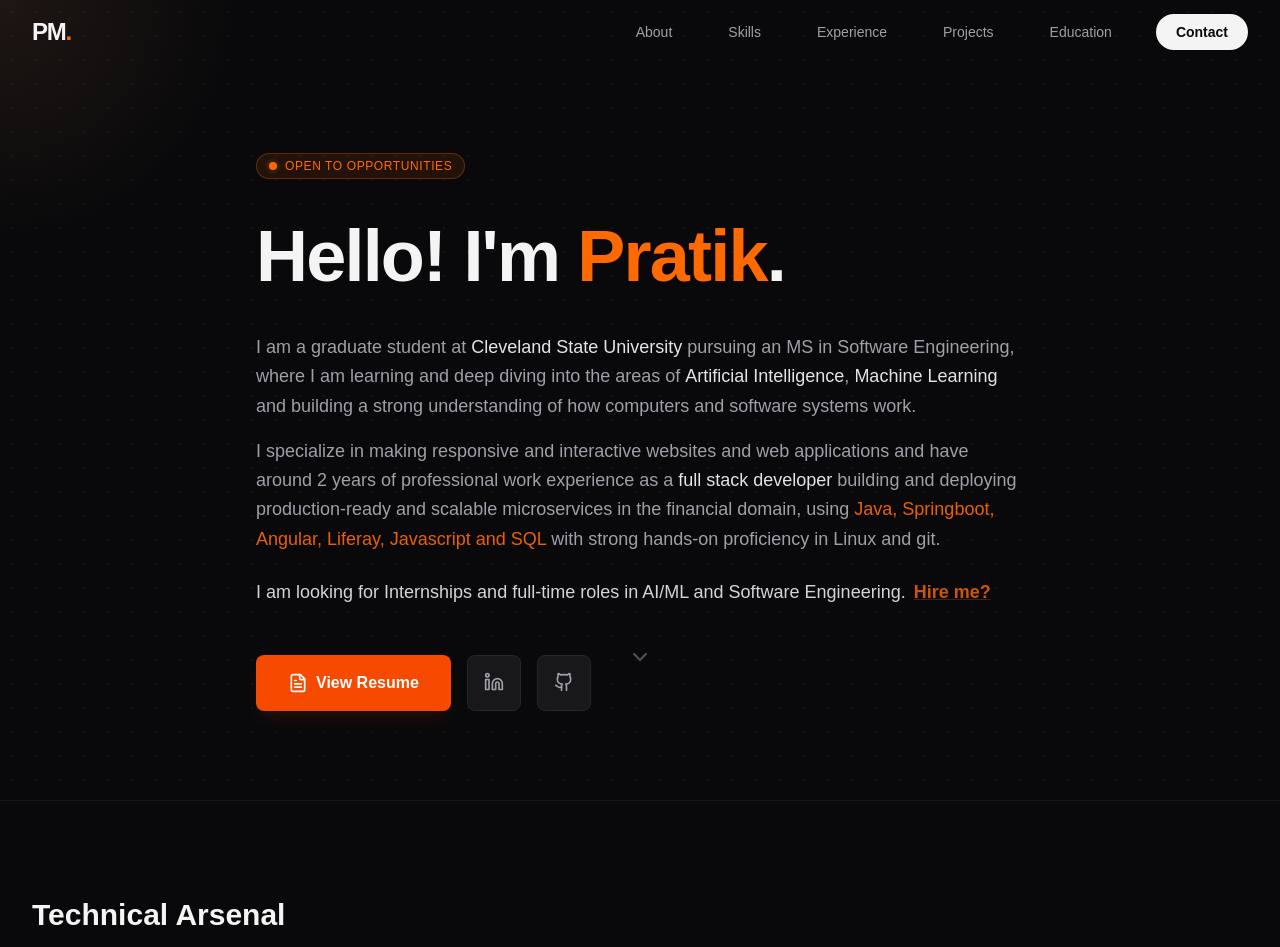
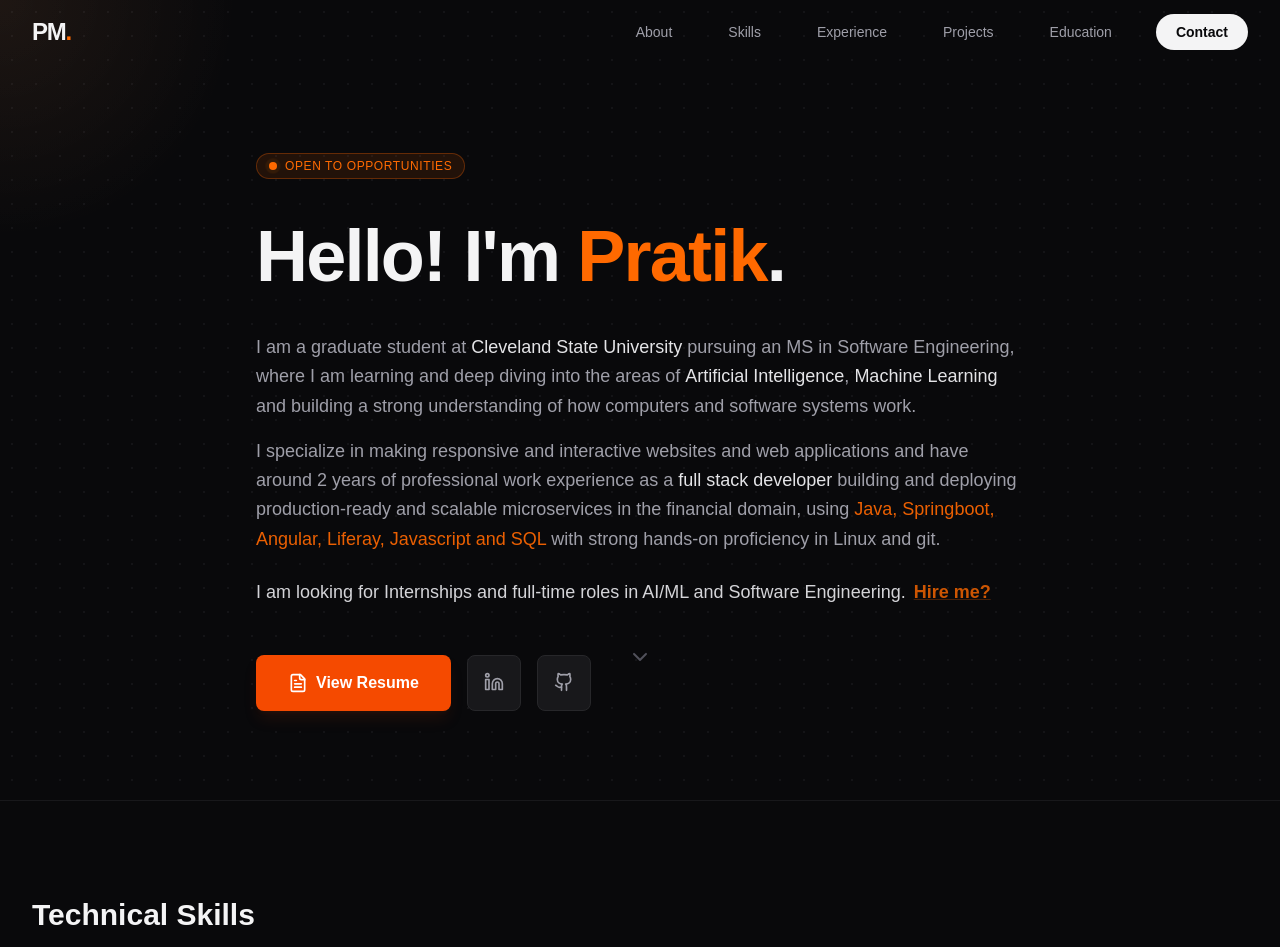
Before and after one commit to pratikmishra17/portfolio, a Next.js app in the folder my-portfolio/: page / in a window 1280 px wide. Shown: the top 947 px of the page. Built offline with nearby package versions, Linux system fonts and the light colour scheme.

Commit message:
Rename section header from 'Technical Arsenal' to 'Technical Skills'

```diff
--- a/my-portfolio/src/app/page.tsx
+++ b/my-portfolio/src/app/page.tsx
@@ -283,7 +283,7 @@ const Skills = () => {
     <section id="skills" className="py-24 bg-zinc-950 border-t border-zinc-900">
       <div className="max-w-7xl mx-auto px-4 sm:px-6 lg:px-8">
         <div className="mb-16">
-          <h2 className="text-3xl font-bold text-zinc-100 mb-4">Technical Arsenal</h2>
+          <h2 className="text-3xl font-bold text-zinc-100 mb-4">Technical Skills</h2>
           <div className="h-1 w-20 bg-orange-500 rounded-full"></div>
         </div>
         <div className="grid grid-cols-1 md:grid-cols-2 lg:grid-cols-3 gap-6">
```
